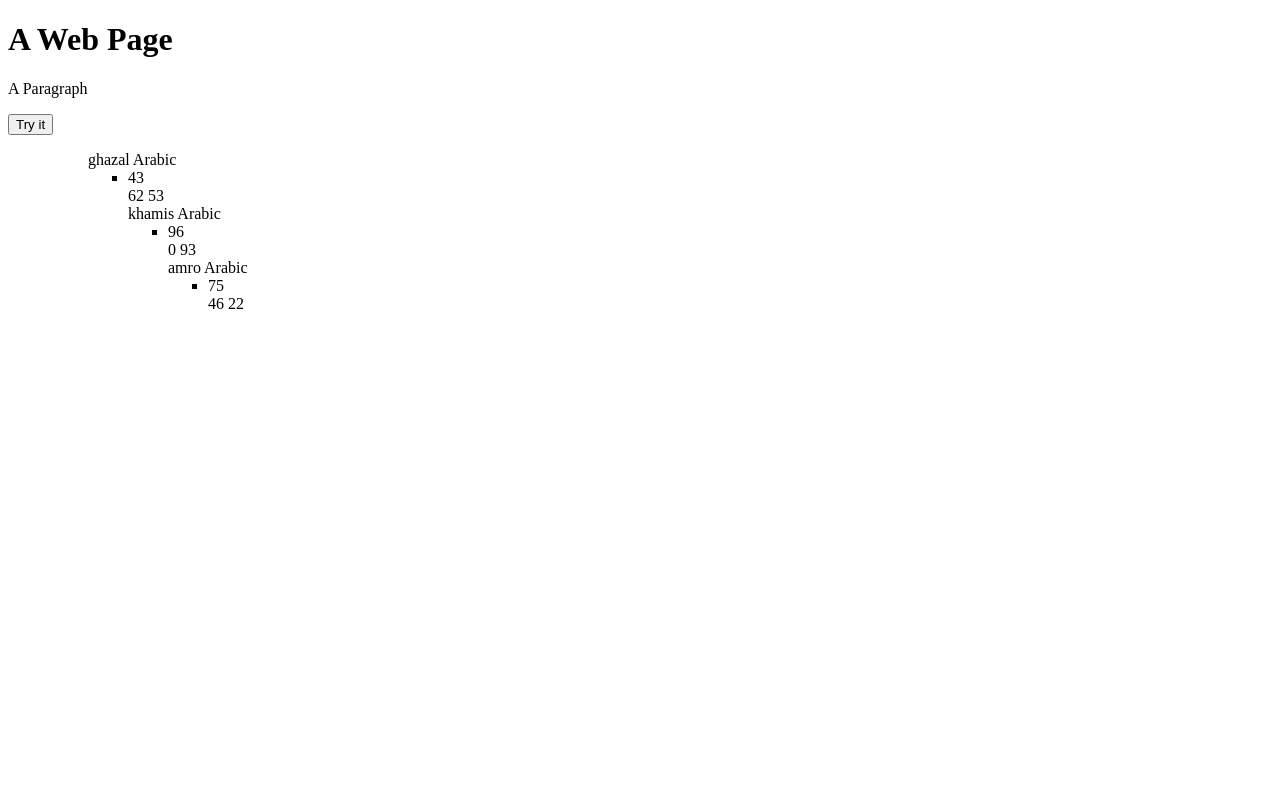
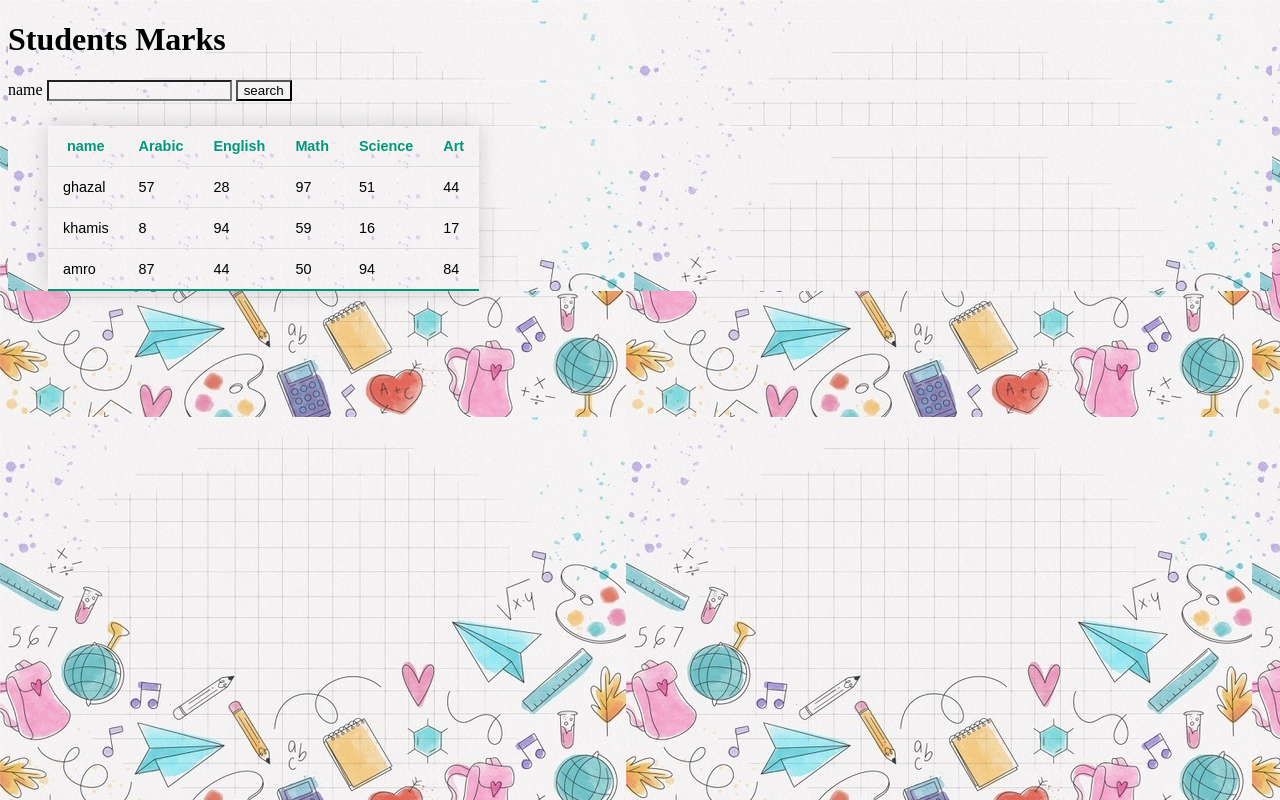
Before and after one commit to Mohammad-Ghazal/exam2, a plain HTML site: page exam-main/index.html in a window 1280 px wide. Drawn offline with Linux system fonts and the light colour scheme.

Commit message:
late push

```diff
--- a/exam-main/exam.js
+++ b/exam-main/exam.js
@@ -1,70 +1,85 @@
-let names= ['ghazal','khamis','amro']
+let names = ["ghazal", "khamis", "amro"];
+let clsses = ["Arabic", "English", "Math", "Science", "Art"];
 
-let ghazal=khamis=amro ={'Arabic':0, 'English':0, 'Math':0, 'Science':0, 'Art':0};
-let students= [ghazal,khamis,amro]
-let index=-0;
-students.forEach(student => {
+let ghazal, khamis, amro;
+let students = [];
+const randomMark = function () {
+  return Math.floor(Math.random() * 100);
+};
+// students.forEach(student => {
+//  for(key in student) {
+//       student[key]=  randomMark();
+//       console.log( student[key]);
 
- for(key in student) {
-      if (Object.hasOwnProperty.call(student, key)) {
-      student[key]=  Math.floor(Math.random()*100);
-      if(student[key]<50)
-      student[key]['result']='Fail';
-      else
-      student[key]['result']='Pass';
+//    }
 
+// });
 
+// console.log(students);
 
-      index++;
-  }  }
-
-});
-console.log(students);
-
-
-const body= document.querySelector('body')
-const table_results=document.createElement('ul')
-
+const body = document.querySelector("body");
+const table_results = document.createElement("ul");
 
 // let table=''+ students.reduce((previous, studentObj) => {
 //     previous+= `<ul class=\'raw\'> 'GHazal'</ul>  <ul class=\'raw\'> 'GHazal'</ul> `;
 //     console.log(previous);
 
 // }, '');
+let index = 0;
+let line_one = "";
+line_one += ` <td> ${names[index]}</td>`;
+let result = clsses.reduce((previous, current) => {
+  previous += `<td> ${current} </td>`;
+  return previous;
+}, "");
 
-const table=  names.reduce((result, current) => {
-    let line_one=''
-    students.forEach(student => {
+let table = "";
+names.forEach(function (stName, index) {
+  students[index] = { Arabic: 0, English: 0, Math: 0, Science: 0, Art: 0 };
+  for (key in students[index]) {
+    students[index][key] = randomMark();
+  }
 
+  table += `<tr>
+<td>${stName}</td>
+<td>${students[index][clsses[0]]}</td>
+<td>${students[index][clsses[1]]}</td>
+<td>${students[index][clsses[2]]}</td>
+<td>${students[index][clsses[3]]}</td>
+<td>${students[index][clsses[4]]}</td>
+</tr> `;
+});
+/*
+//     students.forEach(student => {
+//         for(key in student) {
+//              if (Object.hasOwnProperty.call(student, key)) {
+//              student[key]=  Math.floor(Math.random()*100);
+//              if(student[key]<50)
+//              student[key]['result']='Fail';
+//              else
+//              student[key]['result']='Pass';
+//              index++;
+//          }
+//          console.log(student);
 
-        for(key in student) {
-             if (Object.hasOwnProperty.call(student, key)) {
-             student[key]=  Math.floor(Math.random()*100);
-             if(student[key]<50)
-             student[key]['result']='Fail';
-             else
-             student[key]['result']='Pass';
-             index++;
-         }
-         console.log(student);
+//         }
+//         line_one+=`<td> ${student['Arabic']}</ur> `
 
-        }
-        line_one+=` <uli >${student['Arabic']}</li> `
+//        result+=`<tr>${name}  ${line_one}</tr> `;
 
-
-       });
-
-       result+=`<ul>${current} Arabic <ul><li> ${line_one}</li> </ul> `;
-
-
-       return result;
-   }, '');
-
-table_results.innerHTML=table;
-
+//    }
+*/
+table_results.innerHTML =
+  `<table class="styled-table">
+  <tr class="active-row">
+  <th>name  </th>` +
+  result +
+  table +
+  "</table>";
+//console.log(result);
 
 //'<ul class=\'raw\'>hello</ul> <ul class=\'raw\'>hello</ul>'
-body.append(table_results)
+body.append(table_results);
 
 //            object[key] =
 
--- a/exam-main/index.html
+++ b/exam-main/index.html
@@ -5,11 +5,18 @@
 <link rel="stylesheet" href="style.css">
 
 </head>
-<body >
+<body>
 
-<h1>A Web Page</h1>
-<p id="demo">A Paragraph</p>
-<button type="button" onclick="myFunction()">Try it</button>
+<h1>Students Marks</h1>
+<form>
+    <div>
+      <label for="example">name</label>
+      <input id="example" type="text" name="text">
+
+
+      <input type="submit" value="search">
+    </div>
+  </form>
 <script src="exam.js"></script>
 </body>
 </html>
--- a/exam-main/style.css
+++ b/exam-main/style.css
@@ -1,6 +1,42 @@
-.body{
+*{
+  background-image: url(/exam2/exam-main/background.jfif);
+
+     }
+
+
+.demo{
     background-color: aqua;
+
 }
-.raw{
-    background-color: aqua;
+.styled-table {
+    border-collapse: collapse;
+    margin: 25px 0;
+    font-size: 0.9em;
+    font-family: sans-serif;
+    min-width: 400px;
+    box-shadow: 0 0 20px rgba(0, 0, 0, 0.15);
 }
+.styled-table thead tr {
+    background-color: #009879;
+    color: #ffffff;
+    text-align: left;
+}
+.styled-table th,
+.styled-table td {
+    padding: 12px 15px;
+}
+.styled-table tbody tr {
+    border-bottom: 1px solid #dddddd;
+}
+
+.styled-table tbody tr:nth-of-type(even) {
+    background-color: #f3f3f3;
+}
+
+.styled-table tbody tr:last-of-type {
+    border-bottom: 2px solid #009879;
+}
+.styled-table tbody tr.active-row {
+    font-weight: bold;
+    color: #009879;
+}
```
